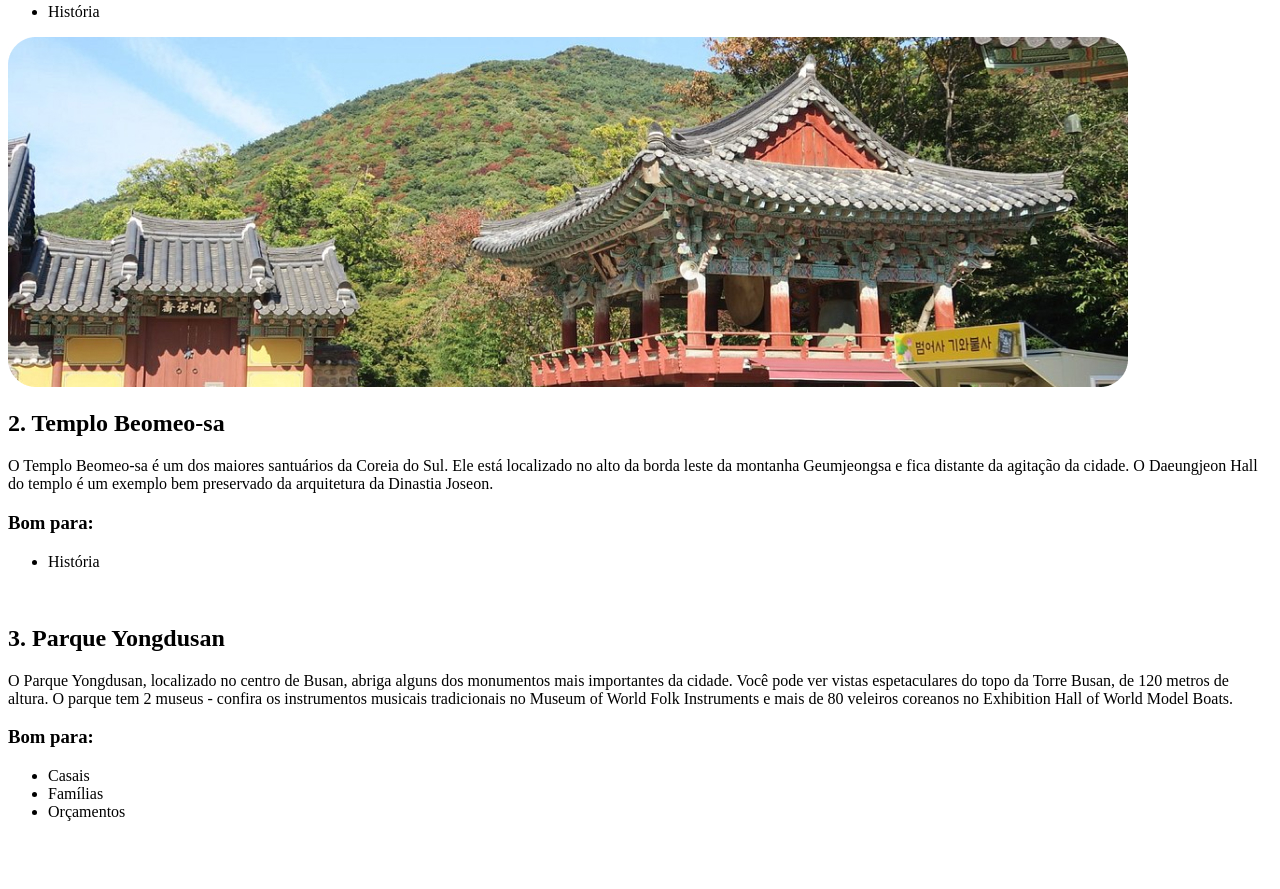
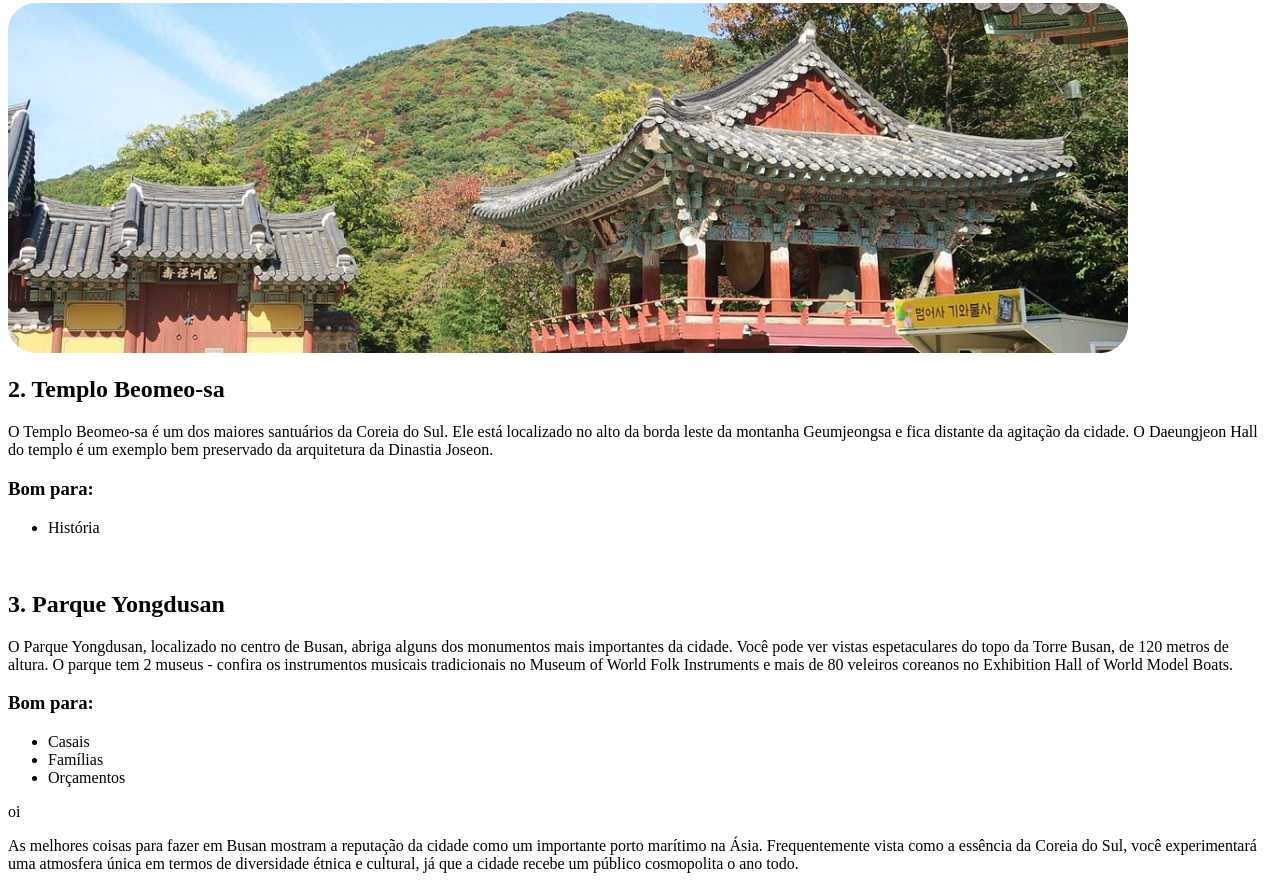
Before and after one commit to ruthdevgpwr/local-turistico, a plain HTML site: page index.html in a window 1280 px wide. Shown: the part 1568-2457 px from the top of the page. Before the commit the page ends 2405 px from the top, so only its background shows below. Drawn offline with Linux system fonts and the light colour scheme.

Commit message:
updating html

```diff
--- a/index.html
+++ b/index.html
@@ -23,7 +23,7 @@
       </div>
       <main>
         <section id="titulo-destinos">
-          <div id="divisao-1">oi</div>
+          <div id="divisao-1"></div>
           <div>
             <h2>Para os amantes de história</h2>
             <h3>Descubra 3 destinos imperdíveis em Busan</h3>
@@ -98,6 +98,14 @@
             </div>
           </div>
         </section>
+        <div id="divisao-2">oi</div>
+        <p>
+          As melhores coisas para fazer em Busan mostram a reputação da cidade
+          como um importante porto marítimo na Ásia. Frequentemente vista como a
+          essência da Coreia do Sul, você experimentará uma atmosfera única em
+          termos de diversidade étnica e cultural, já que a cidade recebe um
+          público cosmopolita o ano todo.
+        </p>
       </main>
     </div>
   </body>
```
